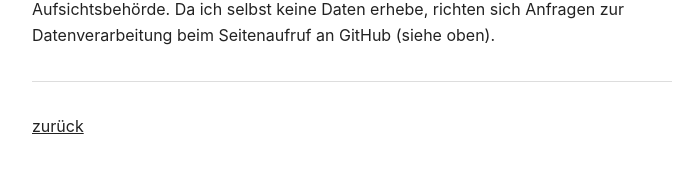
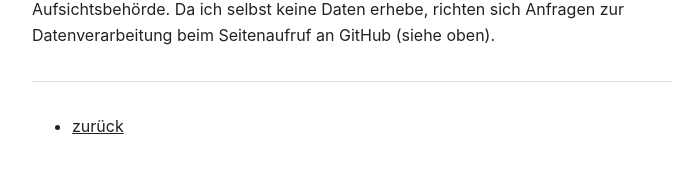
Before and after one commit to srslymarco/kallisti, a Jekyll site: the page built from DATENSCHUTZ.md, in a window 1280 px wide. Shown: the part 566-739 px from the top of the page, without its empty margins (288-983 px from the left). Built offline with Jekyll 4.4.1, drawn with Linux system fonts in a browser that asks for light colours; our own code applies the rules of GitHub Pages for plain Markdown files.

```diff
--- a/DATENSCHUTZ.md
+++ b/DATENSCHUTZ.md
@@ -18,4 +18,4 @@ Sie haben das Recht auf Auskunft, Berichtigung, Löschung und Einschränkung der
 
 ---
 
-[zurück](README.md)
+- [zurück](README.md)
```
